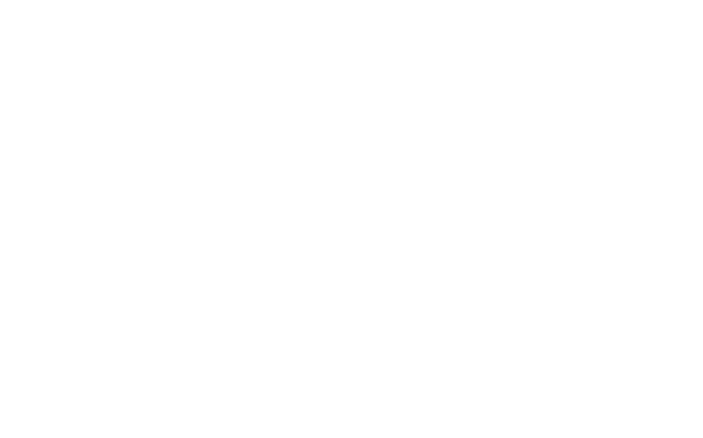
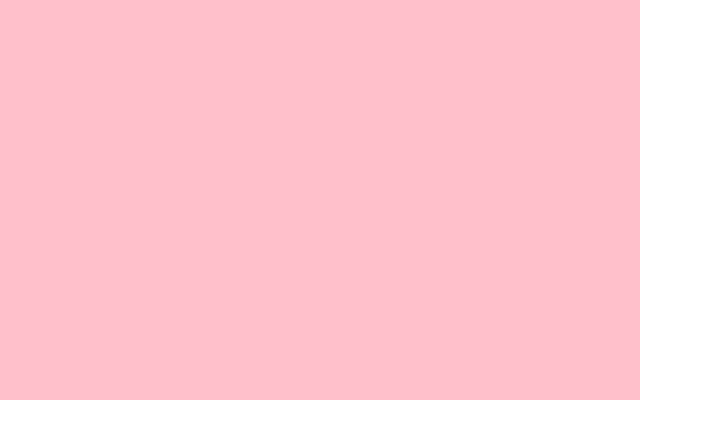
Before and after one commit to gabbysuazo/m8-hw8-suazo-gabriela, a plain HTML site: page index.html in a window 1280 px wide. Shown: the whole page, without its empty margins (0-703 px from the left). Drawn offline with nearby package versions, Linux system fonts and the light colour scheme.

Commit message:
Add css styling to create box

```diff
--- a/index.html
+++ b/index.html
@@ -16,6 +16,9 @@
 
 	<body>
 
+        <div>
+        </div>
+
         <script src="https://code.jquery.com/jquery-3.5.1.min.js" integrity="sha256-9/aliU8dGd2tb6OSsuzixeV4y/faTqgFtohetphbbj0=" crossorigin="anonymous"></script>
 		<script src="main.js"></script>
 	</body>
--- a/style.css
+++ b/style.css
@@ -0,0 +1,15 @@
+* {
+	margin: 0;
+	padding: 0;
+	border: 0;
+}
+
+article, aside, details, figcaption, figure, footer, header, main, nav, section, summary {
+    display:block;
+}
+
+div {
+    width: 50%;
+    height: 50vh;
+    background-color: pink;
+}
```
